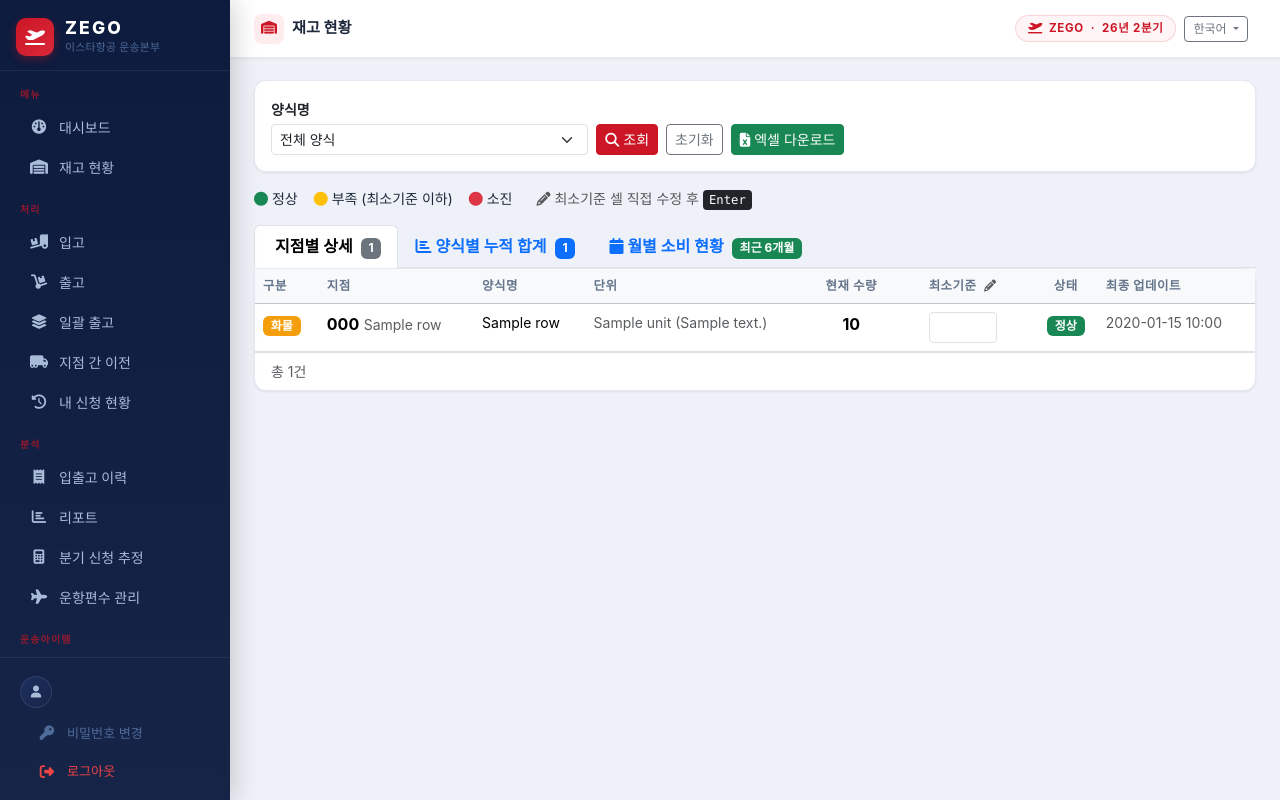
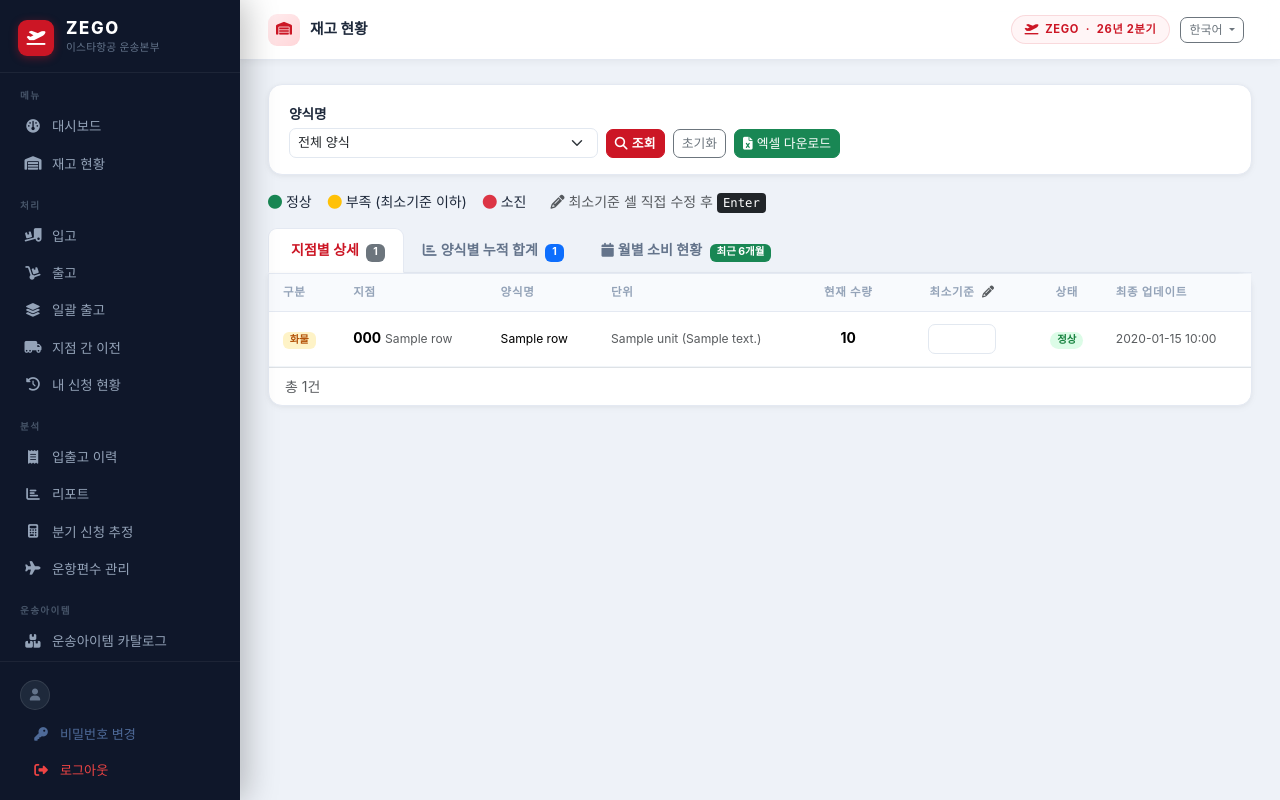
Before and after one commit to esrhdq/ZEGO, a Flask app: template templates/inventory.html in a window 1280 px wide. Run offline with Flask 3, Linux system fonts and the light colour scheme; the template is opened without the code that fills it: most values are stand-ins (such as "Sample title", 1, 10 or a date in 2020); some libraries are stand-ins or nearby versions; some web fonts are replaced.

Commit message:
design: 전체 UI 전면 리디자인 (모던/클린)
- 사이드바: 완전 재설계 (#0F172A 다크, inset active 강조, 더 정제된 타이포그래피)
- 카드: 더 큰 border-radius(14px), 세련된 그림자, 호버 애니메이션 개선
- 테이블: 헤더 스타일 개선(연한 배경/작은 회색 대문자), 행 간격 확대, 호버 세련되게
- 폼: border 1.5px + focus glow, 더 둥근 인풋(9px), label 굵기 통일
- 버튼: 9px 라운드, 더 정제된 hover state
- 배지: 토널 스타일(배경 연하게 + 텍스트 진하게) — safe/low/empty/pending/approved/confirmed/rejected
- 지점 배지: 토널 스타일로 통일 (dom/intl/cargo)
- alert: 배경색 기반 토널 스타일로 교체
- nav-tabs: 더 세련된 active 스타일
- inventory.html: 상태 배지를 badge-status-* 클래스로 통일 + 빈상태 UI
- transfer.html: 상태 배지 통일 + 빈상태 UI
- inbound.html: 로딩 버튼 적용

Co-Authored-By: Claude Sonnet 4.6 <noreply@anthropic.com>

```diff
--- a/templates/base.html
+++ b/templates/base.html
@@ -51,324 +51,288 @@
     body { background: var(--bg); color: var(--text); }
 
     /* ════════════════════════════════════════
-       사이드바
+       사이드바 — 모던 다크
     ════════════════════════════════════════ */
     .sidebar {
-      width: 230px;
+      width: 240px;
       height: 100vh;
-      background: linear-gradient(180deg, var(--navy) 0%, var(--navy-mid) 100%);
+      background: #0F172A;
       position: fixed; top: 0; left: 0; z-index: 1040;
       display: flex; flex-direction: column; overflow: hidden;
       transition: transform .26s cubic-bezier(.4,0,.2,1);
-      box-shadow: 4px 0 24px rgba(0,0,0,.18);
+      box-shadow: 0 0 0 1px rgba(255,255,255,.04), 4px 0 32px rgba(0,0,0,.28);
     }
 
-    /* 브랜드 영역 */
     .sidebar-brand {
-      padding: 18px 16px 14px;
+      padding: 20px 18px 16px;
       flex-shrink: 0;
-      border-bottom: 1px solid var(--navy-border);
-      display: flex; align-items: center; gap: 11px;
+      border-bottom: 1px solid rgba(255,255,255,.06);
+      display: flex; align-items: center; gap: 12px;
     }
     .brand-icon {
-      width: 38px; height: 38px;
-      background: linear-gradient(135deg, var(--red), var(--red-mid));
-      border-radius: 10px;
+      width: 36px; height: 36px;
+      background: var(--brand);
+      border-radius: 9px;
       display: flex; align-items: center; justify-content: center;
-      font-size: 1rem; color: #fff;
+      font-size: .95rem; color: #fff;
       flex-shrink: 0;
-      box-shadow: 0 3px 10px rgba(204,22,37,.35);
+      box-shadow: 0 2px 8px rgba(204,22,37,.4);
     }
     .brand-text .brand-name {
-      color: #fff;
-      font-weight: 800;
-      font-size: 1.1rem;
-      letter-spacing: .12em;
-      line-height: 1;
+      color: #fff; font-weight: 800; font-size: 1.05rem;
+      letter-spacing: .1em; line-height: 1;
     }
     .brand-text .brand-sub {
-      color: var(--sidebar-muted);
-      font-size: .68rem;
-      font-weight: 500;
-      letter-spacing: .02em;
-      margin-top: 2px;
+      color: #64748B; font-size: .67rem; font-weight: 500;
+      letter-spacing: .02em; margin-top: 3px;
     }
 
-    /* 네비 */
     .sidebar-nav {
-      flex: 1;
-      overflow-y: auto;
-      overflow-x: hidden;
-      padding: 8px 0 4px;
+      flex: 1; overflow-y: auto; overflow-x: hidden; padding: 10px 0 4px;
     }
-    .sidebar-nav::-webkit-scrollbar { width: 3px; }
-    .sidebar-nav::-webkit-scrollbar-track { background: transparent; }
-    .sidebar-nav::-webkit-scrollbar-thumb { background: rgba(255,255,255,.1); border-radius: 4px; }
+    .sidebar-nav::-webkit-scrollbar { width: 2px; }
+    .sidebar-nav::-webkit-scrollbar-thumb { background: rgba(255,255,255,.08); border-radius: 4px; }
 
     .section-label {
-      color: var(--red);
-      font-size: .62rem;
-      font-weight: 700;
-      text-transform: uppercase;
-      letter-spacing: .12em;
-      padding: 14px 20px 5px;
-      opacity: .7;
+      color: #475569;
+      font-size: .6rem; font-weight: 700;
+      text-transform: uppercase; letter-spacing: .14em;
+      padding: 16px 20px 4px;
     }
-    .section-label:first-child { padding-top: 8px; }
+    .section-label:first-child { padding-top: 6px; }
 
     .sidebar .nav-link {
-      display: flex;
-      align-items: center;
-      color: var(--sidebar-text);
-      padding: 9px 16px 9px 18px;
-      font-size: .875rem;
-      font-weight: 500;
-      border-radius: 8px;
-      margin: 1px 8px;
-      transition: all .18s;
-      border-left: 3px solid transparent;
+      display: flex; align-items: center;
+      color: #94A3B8;
+      padding: 8px 14px 8px 16px;
+      font-size: .84rem; font-weight: 500;
+      border-radius: 8px; margin: 1px 8px;
+      transition: all .15s; gap: 10px;
       position: relative;
     }
-    .sidebar .nav-link i {
-      width: 20px;
-      text-align: center;
-      margin-right: 10px;
-      font-size: .9rem;
-      flex-shrink: 0;
-    }
-    .sidebar .nav-link:hover {
-      background: rgba(204,22,37,.1);
-      color: #E03050;
-      border-left-color: rgba(204,22,37,.4);
-    }
+    .sidebar .nav-link i { width: 18px; text-align: center; font-size: .85rem; flex-shrink: 0; }
+    .sidebar .nav-link:hover { background: rgba(255,255,255,.06); color: #CBD5E1; }
     .sidebar .nav-link.active {
-      background: rgba(204,22,37,.14);
-      color: #D9283A;
-      border-left-color: var(--red);
+      background: rgba(204,22,37,.15);
+      color: #FCA5A5;
       font-weight: 600;
+      box-shadow: inset 3px 0 0 var(--brand);
     }
 
-    /* 사이드바 푸터 */
     .sidebar-footer {
-      padding: 8px;
-      border-top: 1px solid var(--navy-border);
+      padding: 10px 8px;
+      border-top: 1px solid rgba(255,255,255,.06);
       flex-shrink: 0;
     }
     .sidebar-user {
-      padding: 10px 12px 6px;
+      padding: 8px 12px 6px;
       display: flex; align-items: center; gap: 10px;
     }
     .user-avatar {
-      width: 32px; height: 32px;
-      background: linear-gradient(135deg, var(--navy-light), var(--navy-mid));
+      width: 30px; height: 30px;
+      background: #1E293B;
       border: 1px solid rgba(255,255,255,.1);
       border-radius: 50%;
       display: flex; align-items: center; justify-content: center;
-      color: var(--sidebar-text);
-      font-size: .85rem;
-      flex-shrink: 0;
+      color: #64748B; font-size: .8rem; flex-shrink: 0;
     }
     .user-info .user-name {
-      color: #C8D8EE;
-      font-size: .82rem;
-      font-weight: 600;
-      line-height: 1.2;
+      color: #CBD5E1; font-size: .8rem; font-weight: 600; line-height: 1.2;
     }
-    .user-info .user-branch {
-      color: var(--sidebar-muted);
-      font-size: .7rem;
-      line-height: 1.2;
-    }
+    .user-info .user-branch { color: #475569; font-size: .68rem; line-height: 1.2; }
 
-    /* 모바일 오버레이 */
     .sidebar-overlay {
-      display: none;
-      position: fixed; inset: 0;
-      background: rgba(0,0,0,.55);
-      z-index: 1039;
-      backdrop-filter: blur(2px);
+      display: none; position: fixed; inset: 0;
+      background: rgba(0,0,0,.6); z-index: 1039; backdrop-filter: blur(3px);
     }
     .sidebar-overlay.show { display: block; }
 
     /* ════════════════════════════════════════
        메인 콘텐츠
     ════════════════════════════════════════ */
-    .main-content {
-      margin-left: 230px;
-      min-height: 100vh;
-      display: flex; flex-direction: column;
-    }
+    .main-content { margin-left: 240px; min-height: 100vh; display: flex; flex-direction: column; }
 
-    /* 탑바 */
     .topbar {
-      background: #fff;
+      background: rgba(255,255,255,.95);
+      backdrop-filter: blur(12px);
       border-bottom: 1px solid var(--border);
-      padding: 0 24px;
-      height: 58px;
+      padding: 0 28px; height: 60px;
       display: flex; align-items: center; justify-content: space-between;
       position: sticky; top: 0; z-index: 100;
-      box-shadow: 0 1px 3px rgba(0,0,0,.05);
+      box-shadow: 0 1px 8px rgba(0,0,0,.06);
       flex-shrink: 0;
     }
-    .topbar-left { display: flex; align-items: center; gap: 12px; }
-    .topbar-right { display: flex; align-items: center; gap: 8px; }
+    .topbar-left { display: flex; align-items: center; gap: 14px; }
+    .topbar-right { display: flex; align-items: center; gap: 10px; }
     .page-title {
-      font-size: .95rem;
-      font-weight: 700;
-      color: var(--text);
-      margin: 0;
-      display: flex; align-items: center; gap: 8px;
+      font-size: .92rem; font-weight: 700; color: var(--text);
+      margin: 0; display: flex; align-items: center; gap: 10px;
     }
     .page-title-icon {
-      width: 30px; height: 30px;
-      background: var(--red-light);
-      border-radius: 8px;
+      width: 32px; height: 32px;
+      background: linear-gradient(135deg, var(--brand-light), #ffd6d9);
+      border-radius: 9px;
       display: flex; align-items: center; justify-content: center;
-      color: var(--red);
-      font-size: .8rem;
+      color: var(--brand); font-size: .8rem;
     }
     .zego-chip {
       display: flex; align-items: center; gap: 6px;
-      background: var(--red-pale);
-      border: 1px solid rgba(204,22,37,.15);
-      border-radius: 20px;
-      padding: 4px 12px;
-      font-size: .72rem;
-      font-weight: 700;
-      color: var(--red);
-      letter-spacing: .06em;
+      background: var(--brand-pale); border: 1px solid rgba(204,22,37,.12);
+      border-radius: 20px; padding: 5px 13px;
+      font-size: .7rem; font-weight: 700; color: var(--brand); letter-spacing: .06em;
     }
     .hamburger {
-      display: none;
-      background: none; border: none;
-      color: var(--text);
-      font-size: 1.2rem;
-      padding: 6px;
-      cursor: pointer;
-      border-radius: 8px;
-      transition: background .15s;
+      display: none; background: none; border: none;
+      color: var(--text); font-size: 1.15rem; padding: 7px;
+      cursor: pointer; border-radius: 9px; transition: background .15s;
     }
-    .hamburger:hover { background: var(--red-light); color: var(--red); }
+    .hamburger:hover { background: var(--brand-light); color: var(--brand); }
 
-    /* 페이지 바디 */
-    .page-body { padding: 22px 24px 32px; flex: 1; }
+    .page-body { padding: 24px 28px 36px; flex: 1; }
+
+    /* ════════════════════════════════════════
+       카드 — 더 정제된 스타일
+    ════════════════════════════════════════ */
+    .card {
+      border: 1px solid var(--border);
+      box-shadow: 0 1px 4px rgba(0,0,0,.04), 0 2px 8px rgba(0,0,0,.03);
+      border-radius: 14px; background: var(--card-bg);
+    }
+    .card-header {
+      border-bottom: 1px solid var(--border);
+      border-radius: 14px 14px 0 0 !important;
+      background: #fff; padding: 14px 20px;
+      font-size: .9rem;
+    }
+    .card-body { padding: 20px; }
+
+    /* 통계 카드 */
+    .stat-card { transition: transform .2s, box-shadow .2s, border-color .2s; }
+    .stat-card:hover {
+      transform: translateY(-3px);
+      box-shadow: 0 8px 24px rgba(0,0,0,.09) !important;
+      border-color: rgba(204,22,37,.15);
+    }
+    .stat-card .card-body { padding: 22px; }
+    .stat-card .stat-num  { font-size: 1.9rem; font-weight: 800; line-height: 1; }
+    .stat-card .stat-label { color: var(--text-muted); font-size: .8rem; margin-top: 4px; font-weight: 500; }
+    .stat-icon {
+      width: 48px; height: 48px; border-radius: 14px;
+      display: flex; align-items: center; justify-content: center;
+      font-size: 1.1rem; flex-shrink: 0;
+    }
+
+    /* ════════════════════════════════════════
+       상태 컴포넌트
+    ════════════════════════════════════════ */
+    .status-ok    { color: var(--status-safe);  font-weight: 600; }
+    .status-low   { color: var(--status-low);   font-weight: 600; }
+    .status-empty { color: var(--status-empty); font-weight: 600; }
+
+    .badge-status-safe  { background: #DCFCE7 !important; color: #15803D !important; font-weight: 600; }
+    .badge-status-low   { background: #FEF3C7 !important; color: #B45309 !important; font-weight: 600; }
+    .badge-status-empty { background: #FEE2E2 !important; color: #B91C1C !important; font-weight: 600; }
+
+    .badge-pending   { background: #F1F5F9 !important; color: #475569 !important; font-weight: 600; }
+    .badge-approved  { background: #DBEAFE !important; color: #1D4ED8 !important; font-weight: 600; }
+    .badge-confirmed { background: #DCFCE7 !important; color: #15803D !important; font-weight: 600; }
+    .badge-rejected  { background: #FEE2E2 !important; color: #B91C1C !important; font-weight: 600; }
+
+    .badge-dom   { background: #DBEAFE !important; color: #1D4ED8 !important; }
+    .badge-intl  { background: #EDE9FE !important; color: #6D28D9 !important; }
+    .badge-cargo { background: #FEF3C7 !important; color: #B45309 !important; }
+
+    /* ════════════════════════════════════════
+       테이블 — 더 깔끔하게
+    ════════════════════════════════════════ */
+    .table-scroll { overflow-x: auto; -webkit-overflow-scrolling: touch; }
+    .table {
+      --bs-table-striped-bg: transparent;
+      --bs-table-hover-bg: #F8FAFD;
+      font-size: .865rem;
+    }
+    .table thead th {
+      font-size: .72rem; font-weight: 700; color: #94A3B8;
+      text-transform: uppercase; letter-spacing: .06em;
+      white-space: nowrap; background: #F8FAFD; padding: 10px 14px;
+      border-bottom: 1px solid var(--border);
+    }
+    .table tbody td { padding: 12px 14px; vertical-align: middle; border-color: #F1F5F9; }
+    .table-hover tbody tr { transition: background .1s; }
+    .table-hover tbody tr:hover { background: #F8FAFD !important; }
+
+    /* ════════════════════════════════════════
+       폼 & 버튼
+    ════════════════════════════════════════ */
+    .btn-primary {
+      background: var(--brand); border-color: var(--brand);
+      font-weight: 600; letter-spacing: .02em;
+    }
+    .btn-primary:hover, .btn-primary:focus, .btn-primary:active,
+    .btn-primary:not(:disabled):not(.disabled):active {
+      background: var(--brand-dark); border-color: var(--brand-dark);
+      box-shadow: 0 0 0 .2rem rgba(204,22,37,.2) !important;
+    }
+    .btn-outline-primary { color: var(--brand); border-color: var(--brand); font-weight: 600; }
+    .btn-outline-primary:hover { background: var(--brand); border-color: var(--brand); }
+    .btn { border-radius: 9px; font-size: .875rem; }
+    .btn-sm { border-radius: 7px; font-size: .8rem; }
+    .form-control, .form-select {
+      border-radius: 9px; font-size: .875rem;
+      border: 1.5px solid #E2E8F0; transition: border-color .15s, box-shadow .15s;
+    }
+    .form-control:focus, .form-select:focus {
+      border-color: var(--brand);
+      box-shadow: 0 0 0 3px rgba(204,22,37,.1);
+    }
+    .form-control-sm, .form-select-sm { border-radius: 7px; font-size: .82rem; }
+    .form-label { font-weight: 600; font-size: .85rem; color: var(--text); }
+    .input-group > .form-control { border-radius: 9px 0 0 9px; }
+    .input-group > .input-group-text { border-radius: 0 9px 9px 0; background: #F8FAFD; font-size: .85rem; border: 1.5px solid #E2E8F0; border-left: none; }
 
     /* ════════════════════════════════════════
        공통 컴포넌트
     ════════════════════════════════════════ */
-    .card {
-      border: 1px solid var(--border);
-      box-shadow: 0 1px 3px rgba(0,0,0,.05), 0 1px 2px rgba(0,0,0,.03);
-      border-radius: 12px;
-      background: var(--card-bg);
+    .empty-state { text-align: center; padding: 56px 24px; color: var(--text-muted); }
+    .empty-state .empty-icon {
+      width: 80px; height: 80px; border-radius: 50%;
+      border: 2px dashed #CBD5E1; background: #F8FAFD;
+      display: flex; align-items: center; justify-content: center;
+      margin: 0 auto 20px; font-size: 2rem; color: #CBD5E1;
     }
-    .card-header {
-      border-bottom: 1px solid var(--border);
-      border-radius: 12px 12px 0 0 !important;
+    .empty-state h6 { font-weight: 700; color: var(--text); margin-bottom: 8px; font-size: .95rem; }
+    .empty-state p  { font-size: .85rem; margin-bottom: 20px; }
+
+    .nav-tabs { border-color: var(--border); }
+    .nav-tabs .nav-link {
+      color: var(--text-muted); border-radius: 9px 9px 0 0;
+      font-weight: 600; font-size: .875rem; padding: 10px 18px;
+      border: 1px solid transparent;
     }
+    .nav-tabs .nav-link.active {
+      color: var(--brand); border-color: var(--border) var(--border) #fff;
+      background: #fff;
+    }
+    .nav-tabs .nav-link:hover:not(.active) { background: #F8FAFD; color: var(--text); }
 
-    /* 통계 카드 */
-    .stat-card { transition: transform .2s, box-shadow .2s; }
-    .stat-card:hover {
-      transform: translateY(-2px);
-      box-shadow: 0 6px 20px rgba(0,0,0,.1) !important;
-    }
-    .stat-card .card-body { padding: 20px 22px; }
-    .stat-card .stat-num  { font-size: 2rem; font-weight: 800; line-height: 1; }
-    .stat-card .stat-label { color: var(--text-muted); font-size: .82rem; margin-top: 2px; }
-    .stat-icon {
-      width: 46px; height: 46px;
-      border-radius: 12px;
-      display: flex; align-items: center; justify-content: center;
-      font-size: 1.15rem;
-      flex-shrink: 0;
-    }
-
-    /* 상태 컬러 */
-    .status-ok    { color: var(--status-safe);  font-weight: 600; }
-    .status-low   { color: var(--status-low);   font-weight: 600; }
-    .status-empty { color: var(--status-empty); font-weight: 600; }
-
-    /* 재고 상태 배지 (통일된 토큰 사용) */
-    .badge-status-safe  { background: var(--status-safe) !important;  color: #fff; }
-    .badge-status-low   { background: var(--status-low) !important;   color: #fff; }
-    .badge-status-empty { background: var(--status-empty) !important; color: #fff; }
-
-    /* 이전 신청 상태 배지 */
-    .badge-pending   { background: #6B7280 !important; color: #fff; }
-    .badge-approved  { background: var(--info) !important; color: #fff; }
-    .badge-confirmed { background: var(--status-safe) !important; color: #fff; }
-    .badge-rejected  { background: var(--danger) !important; color: #fff; }
-
-    /* 지점 뱃지 */
-    .badge-dom   { background: #3B82F6; }
-    .badge-intl  { background: #8B5CF6; }
-    .badge-cargo { background: var(--warning); }
-
-    /* 모바일 테이블 가로 스크롤 */
-    .table-scroll { overflow-x: auto; -webkit-overflow-scrolling: touch; }
-
-    /* 빈 상태 컴포넌트 */
-    .empty-state {
-      text-align: center; padding: 48px 24px; color: var(--text-muted);
-    }
-    .empty-state .empty-icon {
-      width: 72px; height: 72px; border-radius: 50%;
-      border: 2px dashed var(--border);
-      display: flex; align-items: center; justify-content: center;
-      margin: 0 auto 16px; font-size: 1.8rem; color: var(--border);
-    }
-    .empty-state h6 { font-weight: 700; color: var(--text); margin-bottom: 6px; }
-    .empty-state p  { font-size: .85rem; margin-bottom: 16px; }
-
-    /* 버튼 레드 오버라이드 */
-    .btn-primary {
-      background: var(--red);
-      border-color: var(--red);
-    }
-    .btn-primary:hover, .btn-primary:focus, .btn-primary:active,
-    .btn-primary:not(:disabled):not(.disabled):active {
-      background: var(--red-dark);
-      border-color: var(--red-dark);
-      box-shadow: 0 0 0 .2rem rgba(204,22,37,.25) !important;
-    }
-    .btn-outline-primary {
-      color: var(--red);
-      border-color: var(--red);
-    }
-    .btn-outline-primary:hover {
-      background: var(--red);
-      border-color: var(--red);
-    }
-    .form-control:focus, .form-select:focus {
-      border-color: var(--red);
-      box-shadow: 0 0 0 .2rem rgba(204,22,37,.15);
-    }
-
-    /* 테이블 */
-    .table { --bs-table-striped-bg: #FAFBFD; }
-    .table thead th {
-      font-size: .78rem;
-      font-weight: 700;
-      color: var(--text-muted);
-      text-transform: uppercase;
-      letter-spacing: .04em;
-      white-space: nowrap;
-    }
-    .table-hover tbody tr:hover { background: var(--red-pale); }
+    .alert { border-radius: 12px; font-size: .875rem; border: none; }
+    .alert-success { background: var(--success-bg); color: #15803D; }
+    .alert-danger   { background: var(--danger-bg);  color: #B91C1C; }
+    .alert-warning  { background: var(--warning-bg); color: #B45309; }
+    .alert-info     { background: var(--info-bg);    color: #1D4ED8; }
 
     /* ════════════════════════════════════════
        모바일 (≤ 767px)
     ════════════════════════════════════════ */
     @media (max-width: 767.98px) {
-      .sidebar { transform: translateX(-100%); width: 270px; }
+      .sidebar { transform: translateX(-100%); width: 275px; }
       .sidebar.open { transform: translateX(0); }
       .hamburger { display: inline-flex; }
       .main-content { margin-left: 0; }
-      .topbar { padding: 0 14px; }
-      .page-body { padding: 14px 12px 28px; }
-      .stat-card .stat-num { font-size: 1.6rem; }
-      .stat-card .card-body { padding: 14px 16px; }
+      .topbar { padding: 0 16px; height: 54px; }
+      .page-body { padding: 16px 14px 28px; }
+      .stat-card .stat-num { font-size: 1.55rem; }
+      .stat-card .card-body { padding: 16px 18px; }
       .shortcut-row .col-auto { width: 100%; }
       .shortcut-row .btn { width: 100%; }
       .zego-chip { display: none; }
@@ -378,10 +342,10 @@
        태블릿 (768~991px)
     ════════════════════════════════════════ */
     @media (min-width: 768px) and (max-width: 991.98px) {
-      .sidebar { width: 200px; }
-      .main-content { margin-left: 200px; }
-      .page-body { padding: 16px 18px 28px; }
-      .stat-card .stat-num { font-size: 1.6rem; }
+      .sidebar { width: 210px; }
+      .main-content { margin-left: 210px; }
+      .page-body { padding: 18px 20px 28px; }
+      .stat-card .stat-num { font-size: 1.55rem; }
     }
   </style>
 </head>
--- a/templates/inbound.html
+++ b/templates/inbound.html
@@ -159,7 +159,7 @@
           </div>
 
           <div class="d-flex gap-2">
-            <button type="submit" class="btn btn-success px-4">
+            <button type="submit" class="btn btn-success px-4" data-loading="true">
               <i class="fa-solid fa-check me-1"></i>{{ T('inb.register') }}
             </button>
             <a href="{{ url_for('dashboard') }}" class="btn btn-outline-secondary">{{ T('common.cancel') }}</a>
--- a/templates/inventory.html
+++ b/templates/inventory.html
@@ -142,9 +142,9 @@
                   </div>
                 </td>
                 <td class="text-center">
-                  {% if r.quantity == 0 %}<span class="badge bg-danger">{{ T('common.exhausted') }}</span>
-                  {% elif r.quantity <= r.min_threshold %}<span class="badge bg-warning text-dark">{{ T('common.low') }}</span>
-                  {% else %}<span class="badge bg-success">{{ T('common.normal') }}</span>{% endif %}
+                  {% if r.quantity == 0 %}<span class="badge badge-status-empty rounded-pill">{{ T('common.exhausted') }}</span>
+                  {% elif r.quantity <= r.min_threshold %}<span class="badge badge-status-low rounded-pill">{{ T('common.low') }}</span>
+                  {% else %}<span class="badge badge-status-safe rounded-pill">{{ T('common.normal') }}</span>{% endif %}
                 </td>
                 <td class="small text-muted">{{ r.last_updated | dt if r.last_updated else '—' }}</td>
               </tr>
@@ -154,8 +154,10 @@
         </div>
         <div class="px-3 py-2 text-muted small border-top">총 {{ rows|length }}건</div>
         {% else %}
-        <div class="text-center text-muted py-5">
-          <i class="fa-solid fa-inbox fs-2 d-block mb-2"></i>{{ T('inv.no_data') }}
+        <div class="empty-state">
+          <div class="empty-icon"><i class="fa-solid fa-warehouse"></i></div>
+          <h6>{{ T('inv.no_data') }}</h6>
+          <p>조건에 맞는 재고 데이터가 없습니다.</p>
         </div>
         {% endif %}
       </div>
```
Also changed, not shown: templates/transfer.html (+8 -7 lines).
